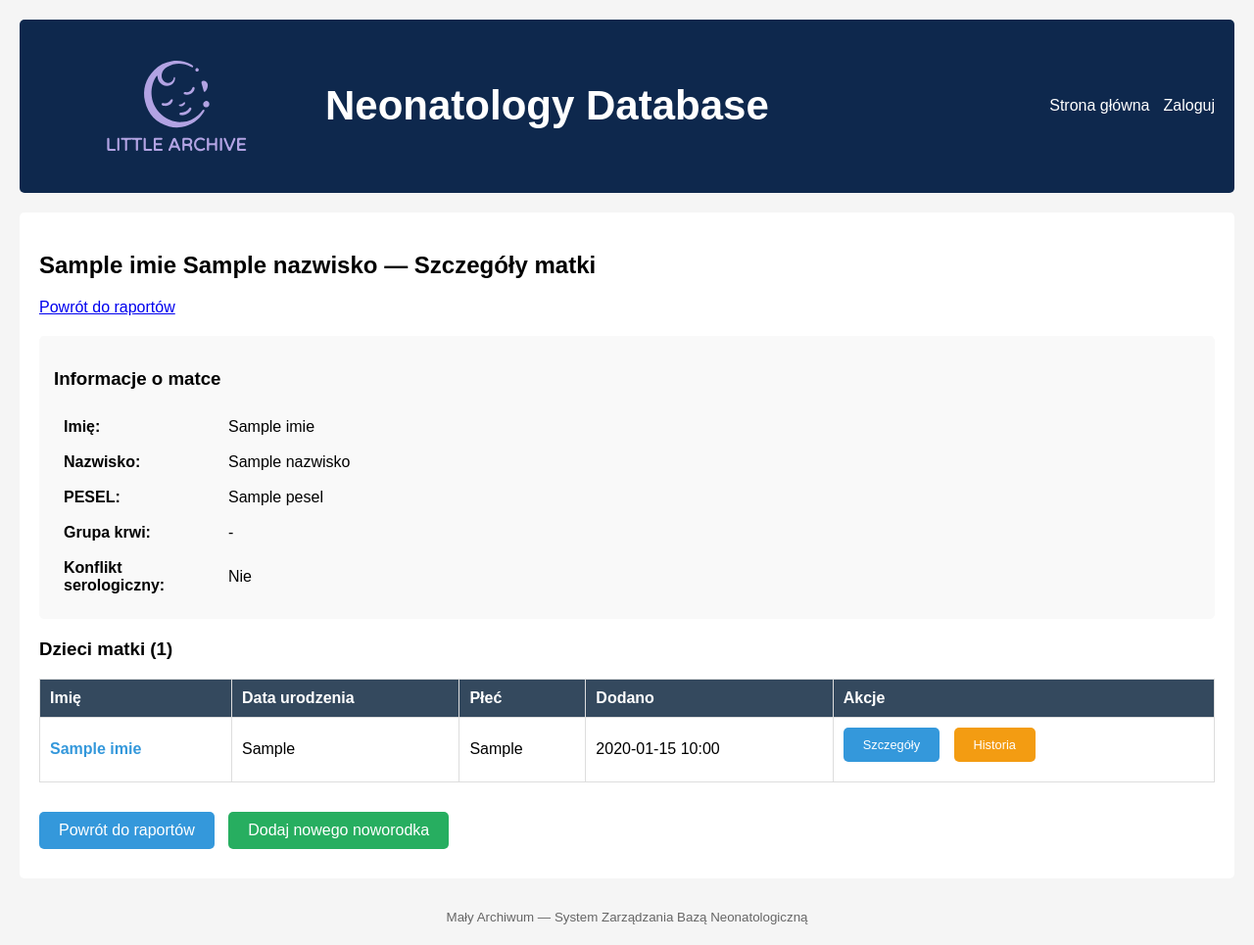
After one commit to mackaa8/neonatology_db, a Django app: template templates/szczegoly_matki.html in a window 1280 px wide. The commit adds this page. Shown: the whole page at 98% size. Run offline with Django 3.2, Linux system fonts and the light colour scheme; the template is opened without the code that fills it: most values are stand-ins (such as "Sample title", 1, 10 or a date in 2020).

Commit message:
Mother subpage and multiple children cases

```diff
--- a/neonatology/urls.py
+++ b/neonatology/urls.py
@@ -9,4 +9,5 @@ urlpatterns = [
     path('raporty/', views.raporty, name='raporty'),
     path('noworodek/<int:dziecko_id>/', views.szczegoly_noworodka, name='szczegoly_noworodka'),
     path('noworodek/<int:dziecko_id>/historia/', views.historia_zmian, name='historia_zmian'),
+    path('matka/<int:matka_id>/', views.szczegoly_matki, name='szczegoly_matki'),
 ]
--- /dev/null
+++ b/templates/szczegoly_matki.html
@@ -0,0 +1,73 @@
+{% extends "base.html" %}
+
+{% block title %}{{ matka.imie }} {{ matka.nazwisko }} — Szczegóły matki{% endblock %}
+
+{% block content %}
+<h2>{{ matka.imie }} {{ matka.nazwisko }} — Szczegóły matki</h2>
+
+<div style="margin-bottom: 20px;">
+  <a href="{% url 'raporty' %}" class="btn-custom">Powrót do raportów</a>
+</div>
+
+<div style="background: #f9f9f9; padding: 15px; border-radius: 5px; margin: 20px 0;">
+  <h3>Informacje o matce</h3>
+  <table style="width: 100%;">
+    <tr>
+      <td style="padding: 8px; font-weight: bold; width: 150px;">Imię:</td>
+      <td style="padding: 8px;">{{ matka.imie }}</td>
+    </tr>
+    <tr>
+      <td style="padding: 8px; font-weight: bold;">Nazwisko:</td>
+      <td style="padding: 8px;">{{ matka.nazwisko }}</td>
+    </tr>
+    <tr>
+      <td style="padding: 8px; font-weight: bold;">PESEL:</td>
+      <td style="padding: 8px;">{{ matka.pesel }}</td>
+    </tr>
+    <tr>
+      <td style="padding: 8px; font-weight: bold;">Grupa krwi:</td>
+      <td style="padding: 8px;">{{ matka.grupa_krwi|default:"-" }}</td>
+    </tr>
+    <tr>
+      <td style="padding: 8px; font-weight: bold;">Konflikt serologiczny:</td>
+      <td style="padding: 8px;">{% if matka.konflikt_serologiczny %}Tak{% else %}Nie{% endif %}</td>
+    </tr>
+  </table>
+</div>
+
+{% if dzieci %}
+  <h3>Dzieci matki ({{ dzieci|length }})</h3>
+  <table style="width: 100%; border-collapse: collapse; margin: 15px 0;">
+    <thead>
+      <tr style="background: #34495e; color: white;">
+        <th style="padding: 10px; text-align: left; border: 1px solid #ddd;">Imię</th>
+        <th style="padding: 10px; text-align: left; border: 1px solid #ddd;">Data urodzenia</th>
+        <th style="padding: 10px; text-align: left; border: 1px solid #ddd;">Płeć</th>
+        <th style="padding: 10px; text-align: left; border: 1px solid #ddd;">Dodano</th>
+        <th style="padding: 10px; text-align: left; border: 1px solid #ddd;">Akcje</th>
+      </tr>
+    </thead>
+    <tbody>
+      {% for dziecko in dzieci %}
+        <tr style="border-bottom: 1px solid #ddd;">
+          <td style="padding: 10px; border: 1px solid #ddd;"><strong><a href="{% url 'szczegoly_noworodka' dziecko.id %}" style="color: #3498db; text-decoration: none;">{{ dziecko.imie }}</a></strong></td>
+          <td style="padding: 10px; border: 1px solid #ddd;">{{ dziecko.data_urodzenia }}</td>
+          <td style="padding: 10px; border: 1px solid #ddd;">{{ dziecko.get_plec_display }}</td>
+          <td style="padding: 10px; border: 1px solid #ddd;">{{ dziecko.created_at|date:"Y-m-d H:i" }}</td>
+          <td style="padding: 10px; border: 1px solid #ddd;">
+            <a href="{% url 'szczegoly_noworodka' dziecko.id %}" class="btn" style="font-size: 0.8em;">Szczegóły</a>
+            <a href="{% url 'historia_zmian' dziecko.id %}" class="btn" style="font-size: 0.8em; background: #f39c12;">Historia</a>
+          </td>
+        </tr>
+      {% endfor %}
+    </tbody>
+  </table>
+{% else %}
+  <p><em>Brak zarejestrowanych dzieci dla tej matki.</em></p>
+{% endif %}
+
+<div style="margin-top: 30px;">
+  <a href="/raporty/" class="btn">Powrót do raportów</a>
+  <a href="/dodaj_noworodka/" class="btn" style="background: #27ae60;">Dodaj nowego noworodka</a>
+</div>
+{% endblock %}
```
Also changed, not shown: neonatology/views.py (+11 -1 lines), templates/raporty.html (+7 -1 lines), templates/szczegoly_noworodka.html (+7 -1 lines).
